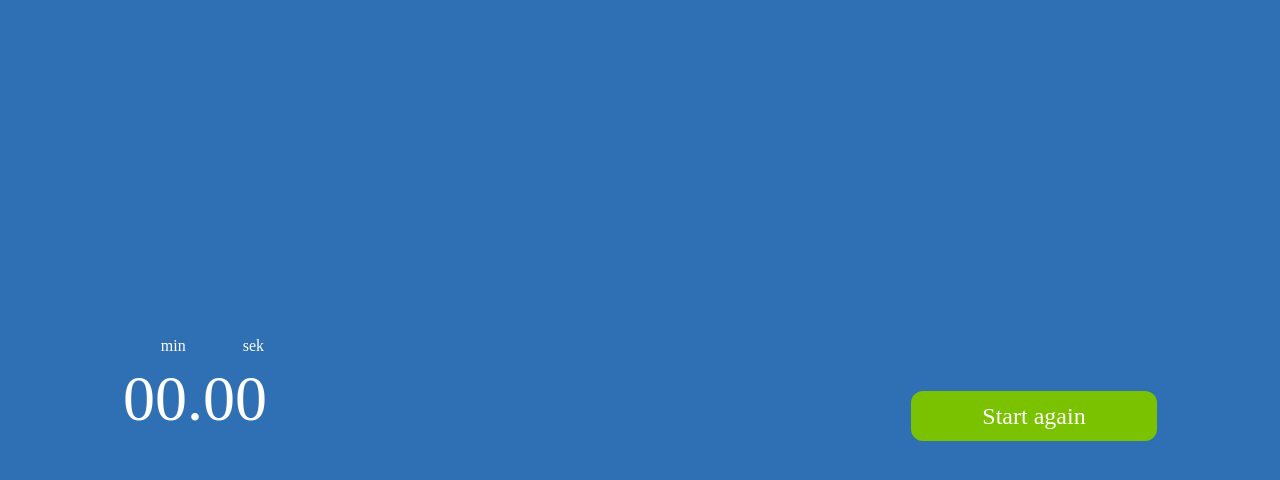
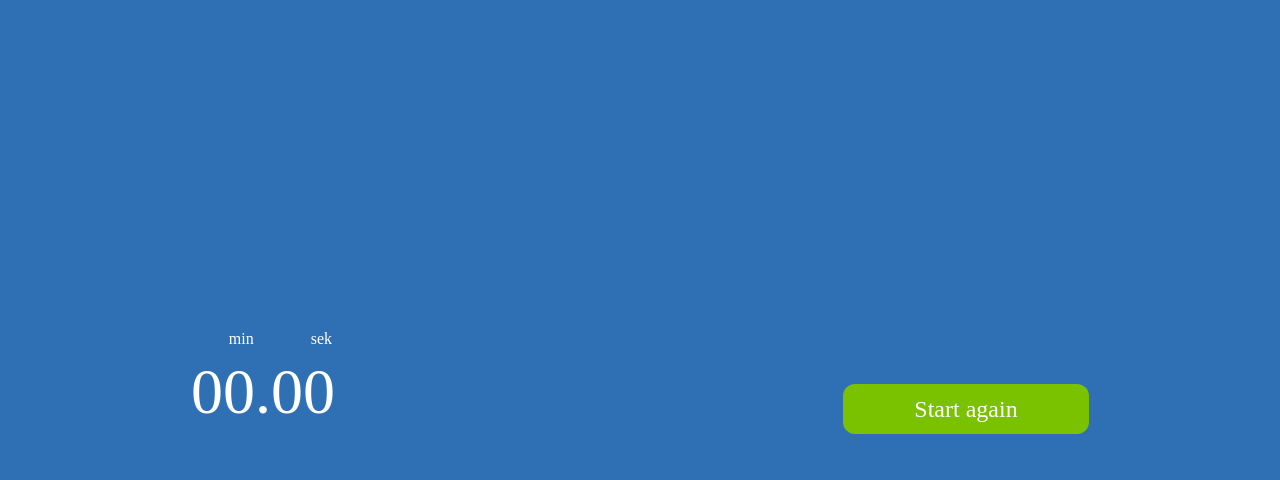
Before and after one commit to NadyaDysan/4-course-Card-Game, a website built with webpack: page index.html in a window 1280 px wide. Both pictures are taken after a click on the button "Start". Built offline with nearby package versions, Linux system fonts and the light colour scheme; a web font is replaced by a local one.

Commit message:
Update _game.scss

```diff
--- a/src/styles/_game.scss
+++ b/src/styles/_game.scss
@@ -9,6 +9,8 @@
   flex-direction: row;
   justify-content: space-between;
   align-items: center;
+  margin-left: 68px;
+  margin-right: 68px;
 }
 
 .game-time {
@@ -56,6 +58,7 @@
   display: grid;
   align-content: center;
   justify-items: center;
+  margin-bottom: 14px;
 }
 
 .cards {
```
